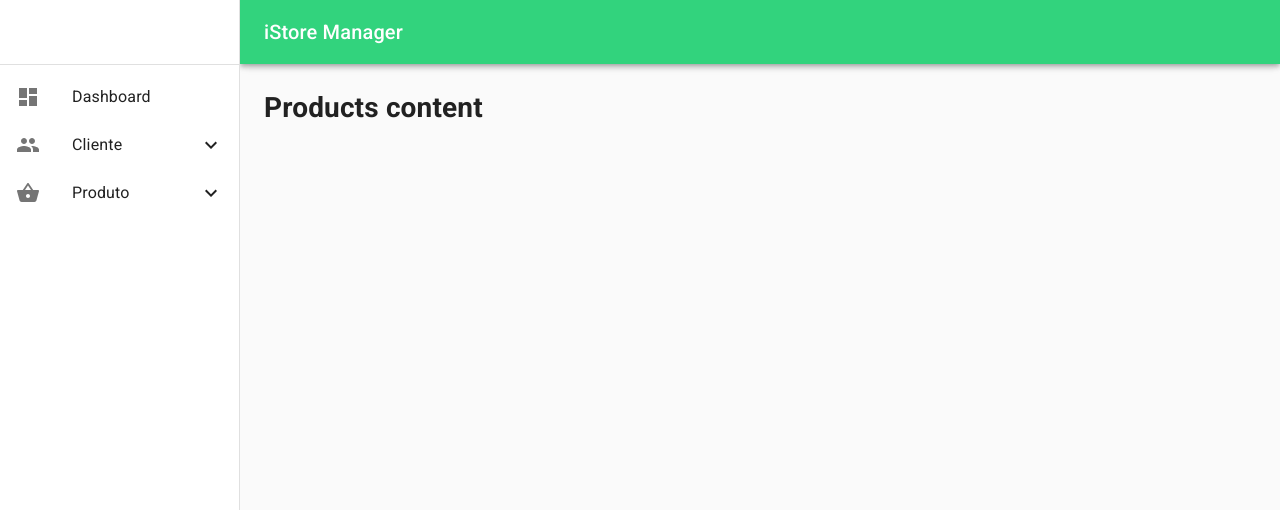
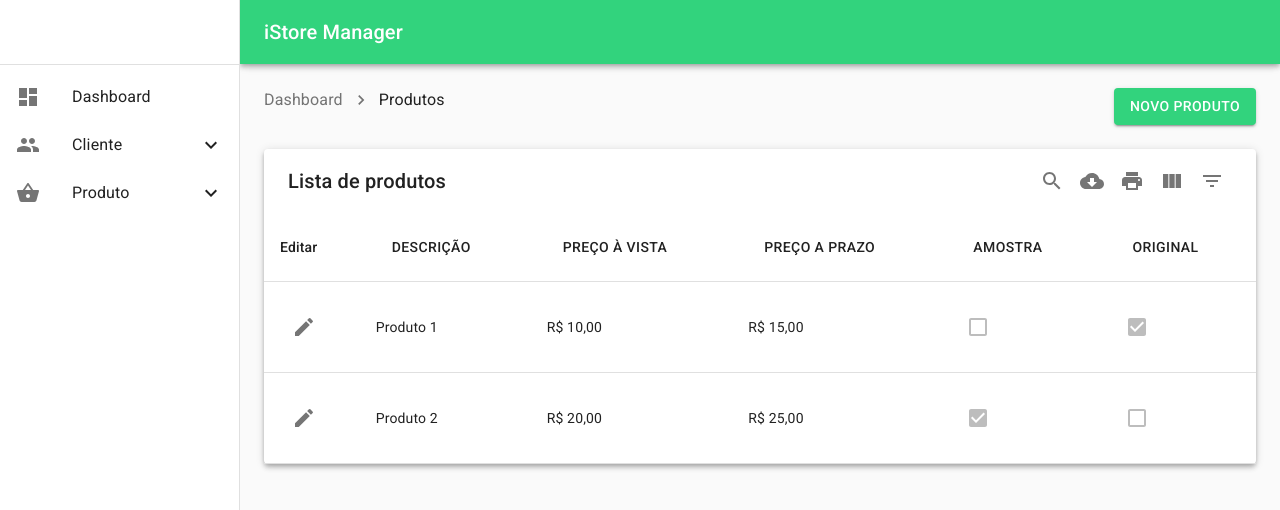
Before and after one commit to Uemerson/istoremanager-frontend, a React (Create React App) app: page /products in a window 1280 px wide. Shown: the top 510 px of the page. Built offline with nearby package versions, Linux system fonts and the light colour scheme; no server answers.

Commit message:
feat: add list products

```diff
--- a/src/pages/Products/index.tsx
+++ b/src/pages/Products/index.tsx
@@ -1,5 +1,274 @@
-import React from 'react';
+import React, { useState, useEffect } from 'react';
 
-const Products: React.FC = () => <h1>Products content</h1>;
+import {
+  Button,
+  Grid,
+  Breadcrumbs,
+  Link,
+  Typography,
+  Checkbox,
+} from '@material-ui/core';
+import NavigateNextIcon from '@material-ui/icons/NavigateNext';
+import { useHistory } from 'react-router-dom';
+import MUIDataTable from 'mui-datatables';
+import IconButton from '@material-ui/core/IconButton';
+import EditIcon from '@material-ui/icons/Edit';
+
+import useStyles from './styles';
+
+interface Product {
+  id: string;
+  description: string;
+  cash_price: number;
+  forward_price: number;
+  sample: boolean;
+  original: boolean;
+}
+
+const Products: React.FC = () => {
+  const classes = useStyles();
+  const history = useHistory();
+
+  const [products, setProducts] = useState<Product[]>([]);
+
+  useEffect(() => {
+    setProducts([
+      {
+        id: '1a1755eb-0dd2-4bde-b36d-5219c86751ff',
+        description: 'Produto 1',
+        cash_price: 10.0,
+        forward_price: 15.0,
+        sample: false,
+        original: true,
+      },
+      {
+        id: 'c80c66be-c9d0-4e44-89b8-ee6b97b94040',
+        description: 'Produto 2',
+        cash_price: 20.0,
+        forward_price: 25.0,
+        sample: true,
+        original: false,
+      },
+    ]);
+  }, []);
+
+  const handleSave = () => {
+    history.push('/product');
+  };
+
+  const handleEdit = (id: string) => {
+    history.push(`/product/${id}`);
+  };
+
+  return (
+    <>
+      <Grid
+        container
+        direction="row"
+        justify="space-between"
+        alignItems="flex-start"
+        className={classes.breadcrumb}
+      >
+        <Breadcrumbs
+          separator={<NavigateNextIcon fontSize="small" />}
+          aria-label="breadcrumb"
+        >
+          <Link color="inherit" href="/dashboard">
+            Dashboard
+          </Link>
+          <Typography color="textPrimary">Produtos</Typography>
+        </Breadcrumbs>
+        <Button variant="contained" color="primary" onClick={handleSave}>
+          Novo produto
+        </Button>
+      </Grid>
+      <MUIDataTable
+        title="Lista de produtos"
+        data={products}
+        columns={[
+          {
+            name: 'Edit',
+            label: 'Editar',
+            options: {
+              filter: false,
+              sort: false,
+              empty: true,
+              print: false,
+              download: false,
+              customBodyRenderLite: (dataIndex, rowIndex) => {
+                return (
+                  <div
+                    style={{
+                      display: 'flex',
+                      maxWidth: 50,
+                      height: 58,
+                      alignItems: 'center',
+                    }}
+                  >
+                    <IconButton
+                      aria-label="edit"
+                      onClick={() => {
+                        handleEdit(products[rowIndex].id);
+                      }}
+                    >
+                      <EditIcon />
+                    </IconButton>
+                  </div>
+                );
+              },
+            },
+          },
+          { name: 'id', options: { display: 'excluded' } },
+          {
+            name: 'description',
+            label: 'Descrição',
+            options: {
+              customBodyRender: value => {
+                return (
+                  <div
+                    style={{
+                      display: 'flex',
+                      maxWidth: 350,
+                      height: 58,
+                      alignItems: 'center',
+                    }}
+                  >
+                    <span
+                      style={{
+                        overflow: 'hidden',
+                        textOverflow: 'ellipsis',
+                        whiteSpace: 'nowrap',
+                      }}
+                    >
+                      {value}
+                    </span>
+                  </div>
+                );
+              },
+            },
+          },
+          {
+            name: 'cash_price',
+            label: 'Preço à vista',
+            options: {
+              customBodyRender: value => {
+                return (
+                  <div
+                    style={{
+                      display: 'flex',
+                      maxWidth: 350,
+                      height: 58,
+                      alignItems: 'center',
+                    }}
+                  >
+                    <span
+                      style={{
+                        overflow: 'hidden',
+                        textOverflow: 'ellipsis',
+                        whiteSpace: 'nowrap',
+                      }}
+                    >
+                      {value.toLocaleString('pt-br', {
+                        style: 'currency',
+                        currency: 'BRL',
+                      })}
+                    </span>
+                  </div>
+                );
+              },
+            },
+          },
+          {
+            name: 'forward_price',
+            label: 'Preço a prazo',
+            options: {
+              customBodyRender: value => {
+                return (
+                  <div
+                    style={{
+                      display: 'flex',
+                      maxWidth: 350,
+                      height: 58,
+                      alignItems: 'center',
+                    }}
+                  >
+                    <span
+                      style={{
+                        overflow: 'hidden',
+                        textOverflow: 'ellipsis',
+                        whiteSpace: 'nowrap',
+                      }}
+                    >
+                      {value.toLocaleString('pt-br', {
+                        style: 'currency',
+                        currency: 'BRL',
+                      })}
+                    </span>
+                  </div>
+                );
+              },
+            },
+          },
+          {
+            name: 'sample',
+            label: 'Amostra',
+            options: {
+              customBodyRender: value => {
+                return <Checkbox checked={value} disabled />;
+              },
+            },
+          },
+          {
+            name: 'original',
+            label: 'Original',
+            options: {
+              customBodyRender: value => {
+                return <Checkbox checked={value} disabled />;
+              },
+            },
+          },
+        ]}
+        options={{
+          pagination: false,
+          responsive: 'standard',
+          selectableRows: 'none',
+          textLabels: {
+            body: {
+              noMatch: 'Nenhum registro encontrado',
+              toolTip: 'Classificar',
+            },
+            pagination: {
+              next: 'Próxima página',
+              previous: 'Página anterior',
+              rowsPerPage: 'Por página:',
+              displayRows: 'de',
+            },
+            toolbar: {
+              search: 'Busca',
+              downloadCsv: 'Download CSV',
+              print: 'Imprimir',
+              viewColumns: 'Ver Colunas',
+              filterTable: 'Filtrar Tabelas',
+            },
+            filter: {
+              all: 'Todos',
+              title: 'FILTROS',
+              reset: 'LIMPAR',
+            },
+            viewColumns: {
+              title: 'Ver Colunas',
+              titleAria: 'Ver/Esconder Colunas da Tabela',
+            },
+            selectedRows: {
+              text: 'registros(s) selecionados',
+              delete: 'Excluir',
+              deleteAria: 'Excluir registros selecionados',
+            },
+          },
+        }}
+      />
+    </>
+  );
+};
 
 export default Products;
--- a/src/pages/Products/styles.ts
+++ b/src/pages/Products/styles.ts
@@ -1,5 +1,9 @@
 import { makeStyles } from '@material-ui/core/styles';
 
-const useStyles = makeStyles(theme => ({}));
+const useStyles = makeStyles(theme => ({
+  breadcrumb: {
+    marginBottom: theme.spacing(3),
+  },
+}));
 
 export default useStyles;
```
